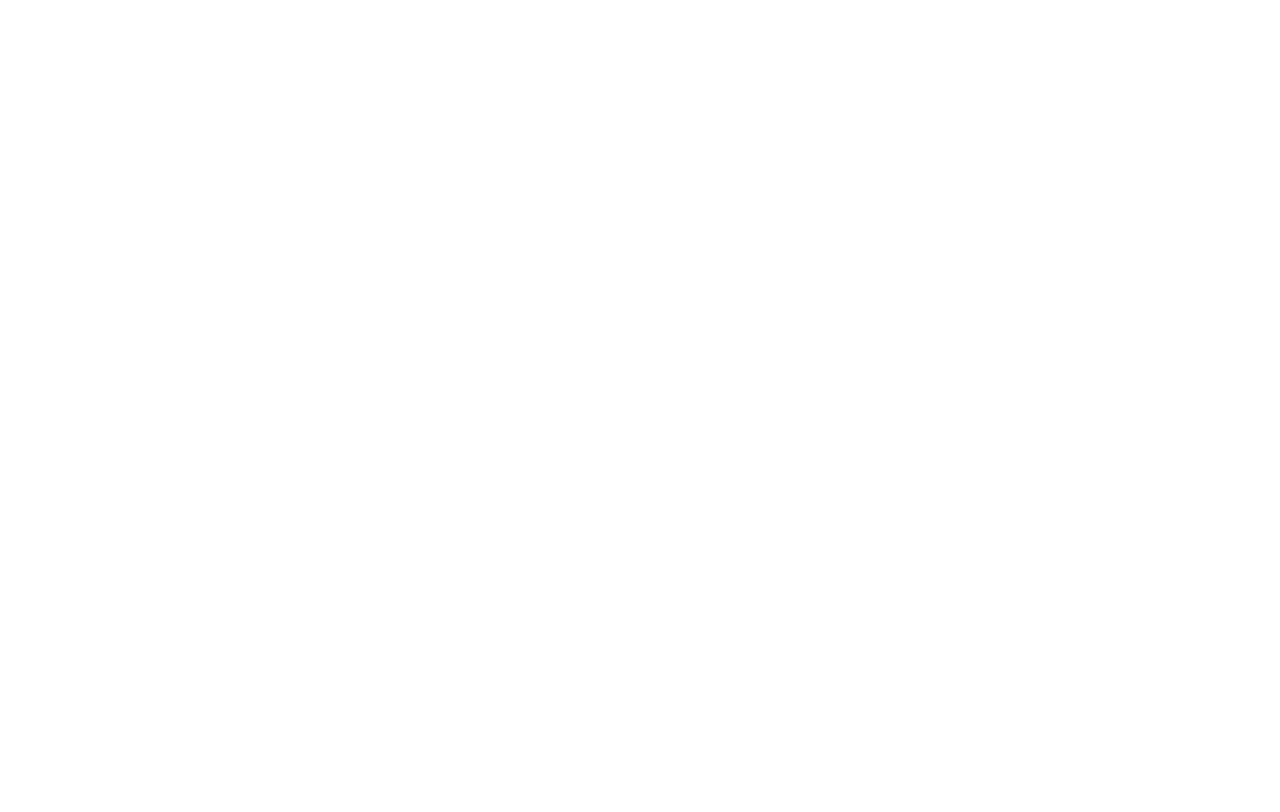
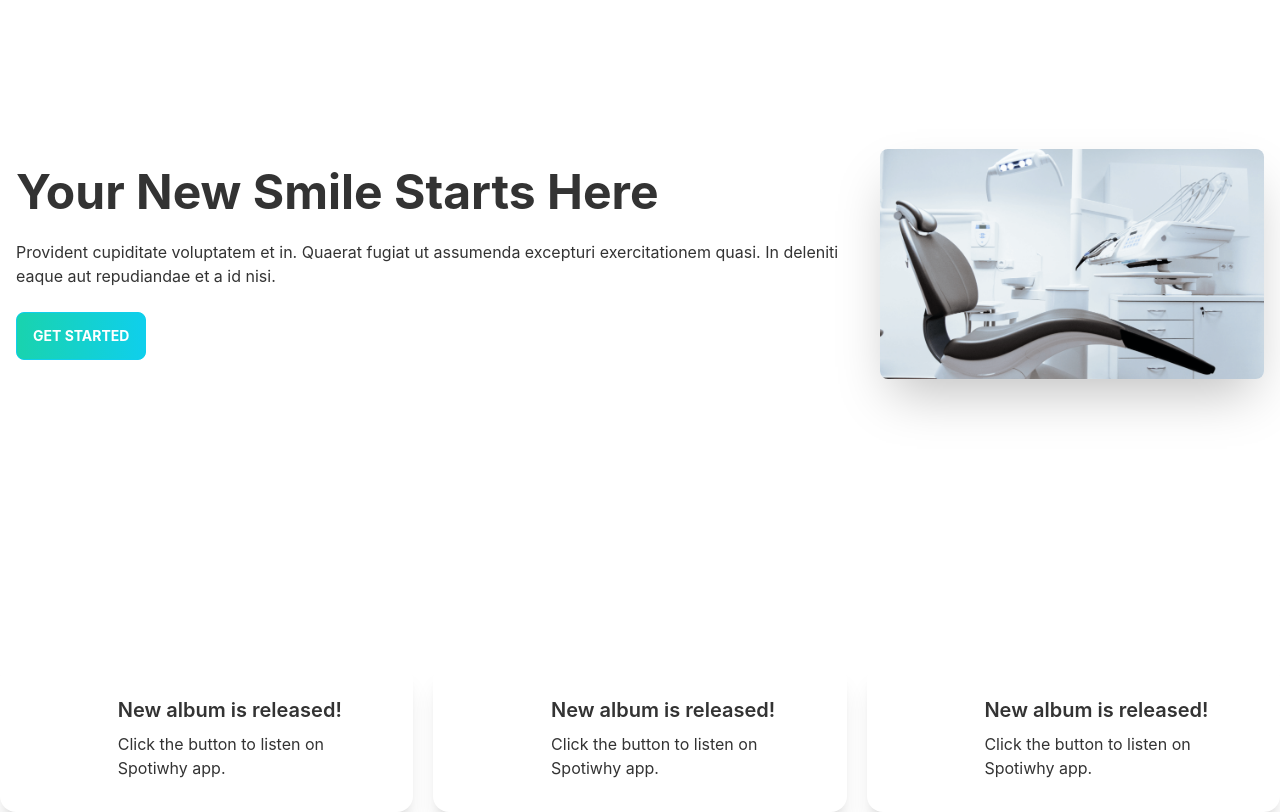
Before and after one commit to Zahid-BM/doctors-portal-client, a React (Create React App) app: page / in a window 1280 px wide. Shown: the part 200-1012 px from the top of the page. Before the commit the page ends 800 px from the top, so only its background shows below. Built offline with nearby package versions, Linux system fonts and the light colour scheme.

Commit message:
Alhamdulillah Banner creted using disyUi hero

```diff
--- /dev/null
+++ b/src/pages/Home/Banner.js
@@ -0,0 +1,21 @@
+import React from 'react';
+import chair from '../../assets/images/chair.png'
+
+const Banner = () => {
+    return (
+        <div>
+            <div className="hero min-h-screen ">
+                <div className="hero-content flex-col lg:flex-row-reverse gap-5">
+                    <img src={chair} className="max-w-sm rounded-lg shadow-2xl w-fit" />
+                    <div>
+                        <h1 className="text-5xl font-bold">Your New Smile Starts Here</h1>
+                        <p className="py-6">Provident cupiditate voluptatem et in. Quaerat fugiat ut assumenda excepturi exercitationem quasi. In deleniti eaque aut repudiandae et a id nisi.</p>
+                        <button className="btn btn-primary uppercase font-bold text-white bg-gradient-to-r from-secondary to-primary">Get Started</button>
+                    </div>
+                </div>
+            </div>
+        </div>
+    );
+};
+
+export default Banner;
--- a/src/pages/Home/Home.js
+++ b/src/pages/Home/Home.js
@@ -1,9 +1,12 @@
 import React from 'react';
+import Banner from './Banner';
+import Info from './Info';
 
 const Home = () => {
     return (
         <div>
-            <h1>This is Home</h1>
+            <Banner></Banner>
+            <Info></Info>
         </div>
     );
 };
--- /dev/null
+++ b/src/pages/Home/Info.js
@@ -0,0 +1,14 @@
+import React from 'react';
+import InfoCard from './InfoCard';
+
+const Info = () => {
+    return (
+        <div className='grid grid-cols-1 lg:grid-cols-3 gap-5'>
+            <InfoCard></InfoCard>
+            <InfoCard></InfoCard>
+            <InfoCard></InfoCard>
+        </div>
+    );
+};
+
+export default Info;
--- /dev/null
+++ b/src/pages/Home/InfoCard.js
@@ -0,0 +1,16 @@
+import React from 'react';
+import clock from '../../assets/icons/clock.svg';
+
+const InfoCard = () => {
+    return (
+        <div class="card lg:card-side bg-base-100 shadow-xl bg-accent">
+            <figure><img className='ml-4' src={clock} alt="Album" /></figure>
+            <div class="card-body">
+                <h2 class="card-title">New album is released!</h2>
+                <p>Click the button to listen on Spotiwhy app.</p>
+            </div>
+        </div>
+    );
+};
+
+export default InfoCard;
```
